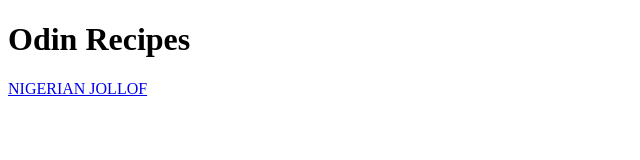
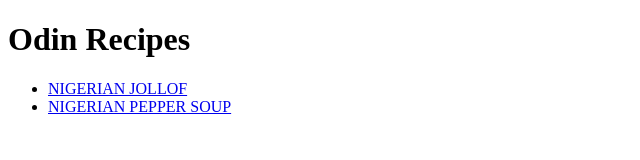
Before and after one commit to Emekapaul/odin-recipes, a plain HTML site: page index.html in a window 1280 px wide. Shown: the whole page, without its empty margins (0-640 px from the left). Drawn offline with Linux system fonts and the light colour scheme.

Commit message:
create working index.html page with two page link

```diff
--- a/index.html
+++ b/index.html
@@ -10,8 +10,12 @@
     <body>
         <h1>Odin Recipes</h1>
 
-        <a href="recipes/nigerian-jollof.html">NIGERIAN JOLLOF</a>
 
+        <ul>
+            <li><a href="recipes/nigerian-jollof.html">NIGERIAN JOLLOF</a></li>
+
+            <li><a href="recipes/nigerian-pepper-soup.html">NIGERIAN PEPPER SOUP</a></li>
+        </ul>
 
 
     </body>
```
